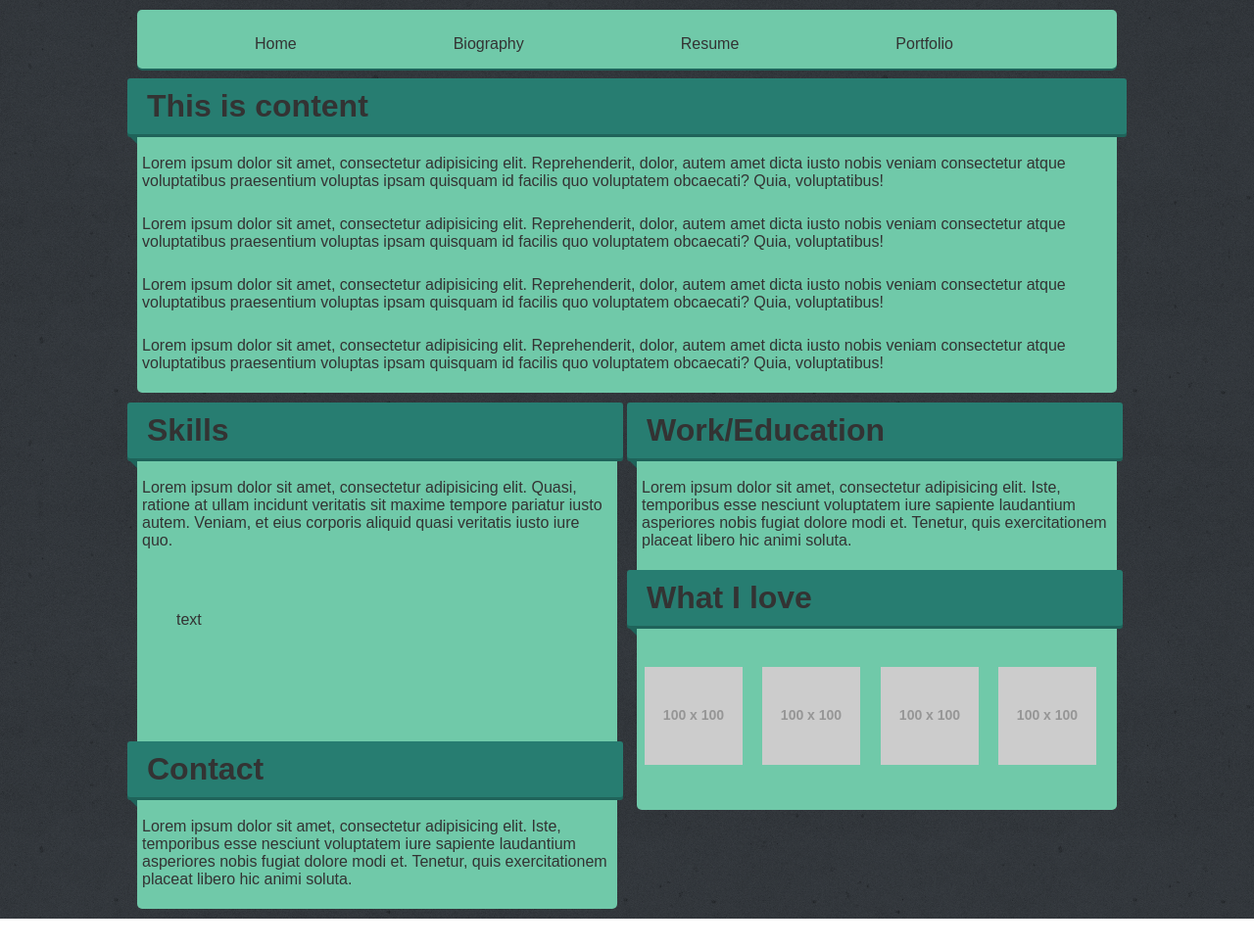
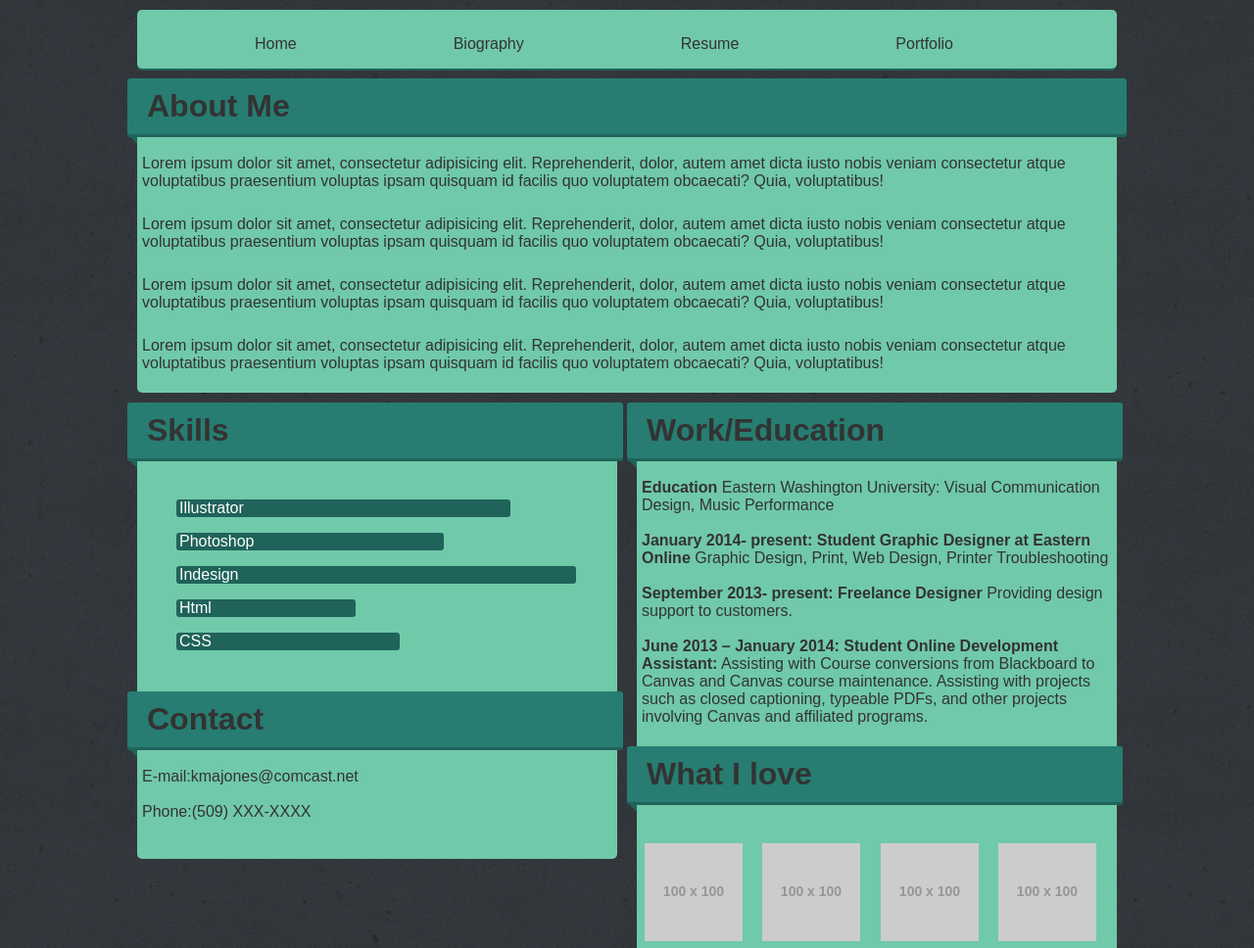
Before and after one commit to kmajones/p2-resume, a plain HTML site: page index.html in a window 1280 px wide. Shown: the top 968 px of the page at 98% size. Before the commit the page ends 938 px from the top, so only its background shows below. Drawn offline with Linux system fonts and the light colour scheme; placeholder pictures from the web are drawn by us.

Commit message:
Working Animation

```diff
--- a/css/styles.css
+++ b/css/styles.css
@@ -73,6 +73,10 @@ a{
 	text-decoration:none;
 }
 
+li img{
+	float:left;
+}
+
 /*Nav styling*/
 #navigation_container{
 	margin: 0 auto;
@@ -101,7 +105,7 @@ a{
 
 /* Layout */
 	.graph {
-	  width: 50%;
+	  width: 100%;
 	  position: relative;
 	  white-space: nowrap;
 	}
@@ -112,15 +116,15 @@ a{
 	  margin-bottom: 1em;
 	}
 
-	/* sizes */
+	/* sizes
 	@-webkit-size1: 80%;
 	@-webkit-size2: 53%;
 	@-webkit-size3: 60%;
 
-	/*bars*/
+	/*bars
 	.bar1 {
-	  height:25px;
-	  line-height:50px;
+	  height:30px;
+	  line-height:30px;
 	  animation-name: bar1;
 	  animation-duration: 2s;
 	  animation-timing-function: ease;
@@ -128,8 +132,8 @@ a{
 	}
 
 	.bar2 {
-	  height:25px;
-	  line-height:50px;
+	  height:30px;
+	  line-height:30px;
 	  -webkit-animation-name: bar2;
 	  -webkit-animation-duration: 2s;
 	  -webkit-animation-timing-function: ease;
@@ -137,8 +141,8 @@ a{
 	}
 
 	.bar3 {
-	  height:25px;
-	  line-height:50px;
+	  height:30px;
+	  line-height:30px;
 	 -webkit-animation-name: bar3;
 	 -webkit-animation-duration: 2s;
 	 -webkit-animation-timing-function: ease;
@@ -146,14 +150,14 @@ a{
 	}
 
 
-	/*animations*/
+	/*animations
 	@keyframes bar1 {
 	  0%
 	  {
 	    width: 0;
 	  }
 	  100% {
-	    background: red;
+	    background: #1F635A;
 	    width: @size1;
 	  }
 	}
@@ -163,7 +167,7 @@ a{
 	    width: 0;
 	  }
 	  100% {
-	    background: blue;
+	    background: #1F635A;
 	    width: @size2;
 	  }
 	}
@@ -172,18 +176,17 @@ a{
 	    width: 0;
 	  }
 	  100% {
-	    background: green;
+	    background: #1F635A;
 	    width: @size3;
 	  }
-	}
+	}*/
 
 /*Chrome*/
 
-	@-webkit-size1: 80%;
-	@-webkit-size2: 53%;
-	@-webkit-size3: 60%;
-
 		.bar1 {
+		color:#fff;
+		padding:0 0 0 3px;
+		border-radius:3px;
 	  -webkit-animation-name: bar1;
 	  -webkit-animation-timing-function: ease;
 	  -webkit-animation-fill-mode: forwards;
@@ -192,6 +195,9 @@ a{
 	}
 
 	.bar2 {
+		color:#fff;
+		padding:0 0 0 3px;
+		border-radius:3px;
 	  -webkit-animation-name: bar2;
 	  -webkit-animation-duration: 2s;
 	  -webkit-animation-timing-function: ease;
@@ -199,7 +205,29 @@ a{
 	}
 
 	.bar3 {
+		color:#fff;
+		padding:0 0 0 3px;
+		border-radius:3px;
 	 -webkit-animation-name: bar3;
+	 -webkit-animation-duration: 2s;
+	 -webkit-animation-timing-function: ease;
+	 -webkit-animation-fill-mode: forwards;
+	}
+
+	.bar4 {
+			color:#fff;
+			padding:0 0 0 3px;
+			border-radius:3px;
+		 -webkit-animation-name: bar4;
+		 -webkit-animation-duration: 2s;
+		 -webkit-animation-timing-function: ease;
+		 -webkit-animation-fill-mode: forwards;
+		}
+	.bar5 {
+		color:#fff;
+		padding:0 0 0 3px;
+		border-radius:3px;
+	 -webkit-animation-name: bar5;
 	 -webkit-animation-duration: 2s;
 	 -webkit-animation-timing-function: ease;
 	 -webkit-animation-fill-mode: forwards;
@@ -212,8 +240,8 @@ a{
 	    width: 0;
 	  }
 	  100% {
-	    background: red;
-	    width: @-webkit-size1;
+	    background: #1F635A;
+	    width: 75%;
 	  }
 	}
 
@@ -222,8 +250,8 @@ a{
 	    width: 0;
 	  }
 	  100% {
-	    background: blue;
-	    width: @-webkit-size2;
+	    background: #1F635A;
+	    width: 60%;
 	  }
 	}
 	@-webkit-keyframes bar3 {
@@ -231,8 +259,28 @@ a{
 	    width: 0;
 	  }
 	  100% {
-	    background: green;
-	    width: @-webkit-size3;
+	    background: #1F635A;
+	    width: 90%;
+	  }
+	}
+
+		@-webkit-keyframes bar4 {
+	  0% {
+	    width: 0;
+	  }
+	  100% {
+	    background: #1F635A;
+	    width: 40%;
+	  }
+	}
+
+		@-webkit-keyframes bar5 {
+	  0% {
+	    width: 0;
+	  }
+	  100% {
+	    background: #1F635A;
+	    width: 50%;
 	  }
 	}
 
--- a/index.html
+++ b/index.html
@@ -32,7 +32,7 @@
 
 
 	<section class="grid_12 long">
-		<h1 class="long">This is content <span class="arrow"></span></h1>
+		<h1 class="long">About Me<span class="arrow"></span></h1>
 		<p>Lorem ipsum dolor sit amet, consectetur adipisicing elit. Reprehenderit, dolor, autem amet dicta iusto nobis veniam consectetur atque voluptatibus praesentium voluptas ipsam quisquam id facilis quo voluptatem obcaecati? Quia, voluptatibus!</p>
 		<p>Lorem ipsum dolor sit amet, consectetur adipisicing elit. Reprehenderit, dolor, autem amet dicta iusto nobis veniam consectetur atque voluptatibus praesentium voluptas ipsam quisquam id facilis quo voluptatem obcaecati? Quia, voluptatibus!</p>
 		<p>Lorem ipsum dolor sit amet, consectetur adipisicing elit. Reprehenderit, dolor, autem amet dicta iusto nobis veniam consectetur atque voluptatibus praesentium voluptas ipsam quisquam id facilis quo voluptatem obcaecati? Quia, voluptatibus!</p>
@@ -41,32 +41,63 @@
 
 	<section class="grid_6 second">
 		<h1>Skills<span class="arrow"></span></h1>
-		<p>Lorem ipsum dolor sit amet, consectetur adipisicing elit. Quasi, ratione at ullam incidunt veritatis sit maxime tempore pariatur iusto autem. Veniam, et eius corporis aliquid quasi veritatis iusto iure quo.</p>
+
 	<p>
 		<div class="graph">
 		   <ul>
-		   <li class="bar1">text
+		   <li class="bar1"> Illustrator
 		   </li>
 		   </ul>
 
 		   <ul>
-		   <li class="bar2">
+		   <li class="bar2"> Photoshop
 		   </li>
 		   </ul>
 
 		   <ul>
-		   <li class="bar3">
+		   <li class="bar3"> Indesign
+		   </li>
+		   </ul>
+
+		   <ul>
+		   <li class="bar4">Html
+		   </li>
+		   </ul>
+
+		   <ul>
+		   <li class="bar5">CSS
 		   </li>
 		   </ul>
 	</div>
 	</p>
 
 
-		<h1>Contact<span class="arrow"></span></h1><p>Lorem ipsum dolor sit amet, consectetur adipisicing elit. Iste, temporibus esse nesciunt voluptatem iure sapiente laudantium asperiores nobis fugiat dolore modi et. Tenetur, quis exercitationem placeat libero hic animi soluta. </p>
+		<h1>Contact<span class="arrow"></span></h1>
+		<p>
+		E-mail:kmajones@comcast.net<br></br>
+		Phone:(509) XXX-XXXX<br></br>
+		</p>
 	</section>
 
 	<section class="grid_6 omega">
-		<h1>Work/Education<span class="arrow"></span></h1><p>Lorem ipsum dolor sit amet, consectetur adipisicing elit. Iste, temporibus esse nesciunt voluptatem iure sapiente laudantium asperiores nobis fugiat dolore modi et. Tenetur, quis exercitationem placeat libero hic animi soluta. </p>
+		<h1>Work/Education<span class="arrow"></span></h1><p>
+
+		<strong>Education</strong>
+		Eastern Washington University: Visual Communication Design, Music Performance
+		<br></br>
+
+		<strong> January 2014- present: Student Graphic Designer at Eastern Online</strong>
+		Graphic Design, Print, Web Design, Printer Troubleshooting
+		<br></br>
+
+		<strong>September 2013- present: Freelance Designer</strong>
+		Providing design support to customers.
+		<br></br>
+
+		<strong>June 2013 – January 2014: Student Online Development Assistant:</strong>
+			Assisting with Course conversions from Blackboard to Canvas and Canvas course maintenance. Assisting with projects such as closed captioning, typeable PDFs, and other projects involving Canvas and affiliated programs.
+
+ </p>
 
 		<h1>What I love<span class="arrow"></span></h1><p>
 
```
Also changed, not shown: img/Illustrator_Icon.png (added).
